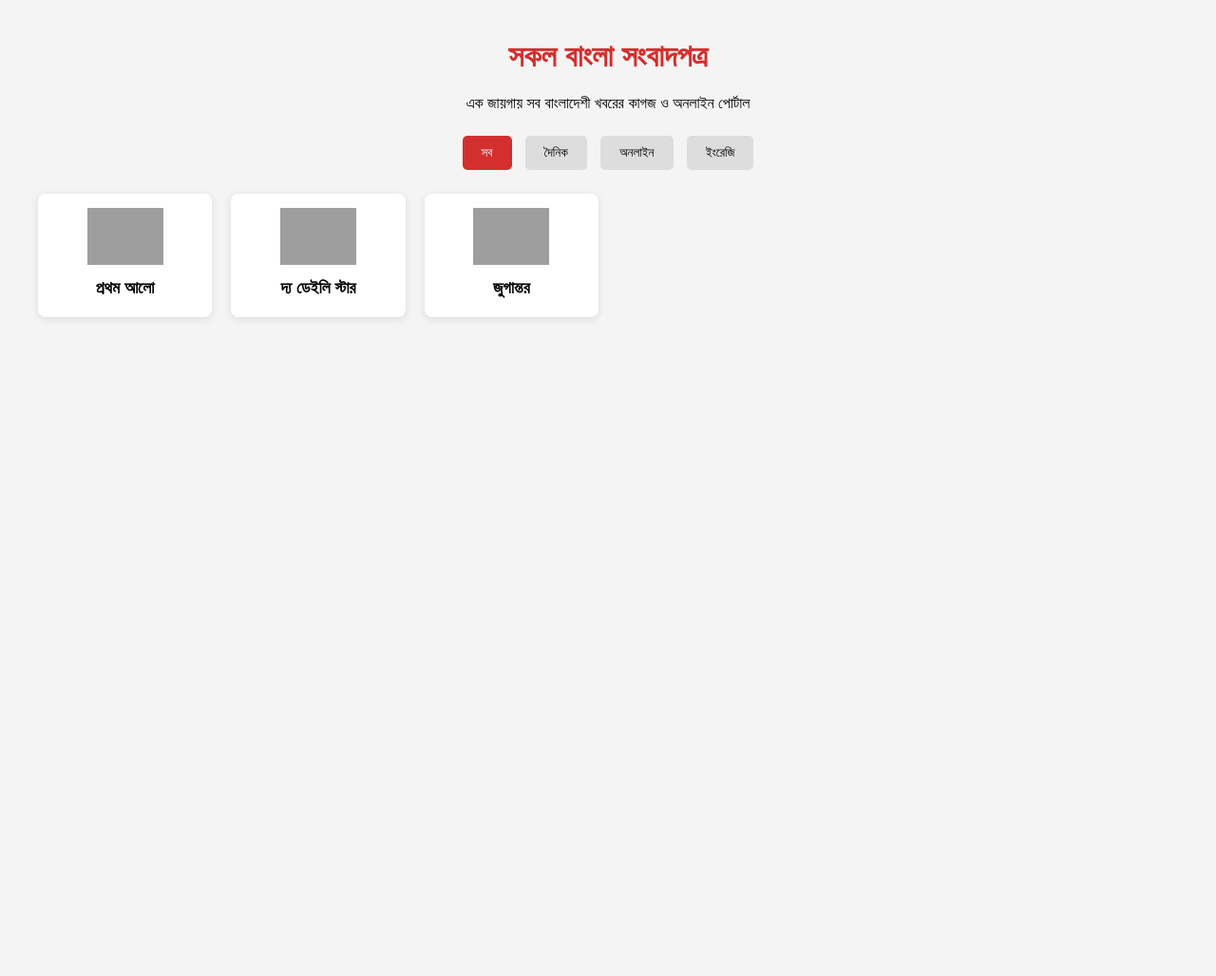
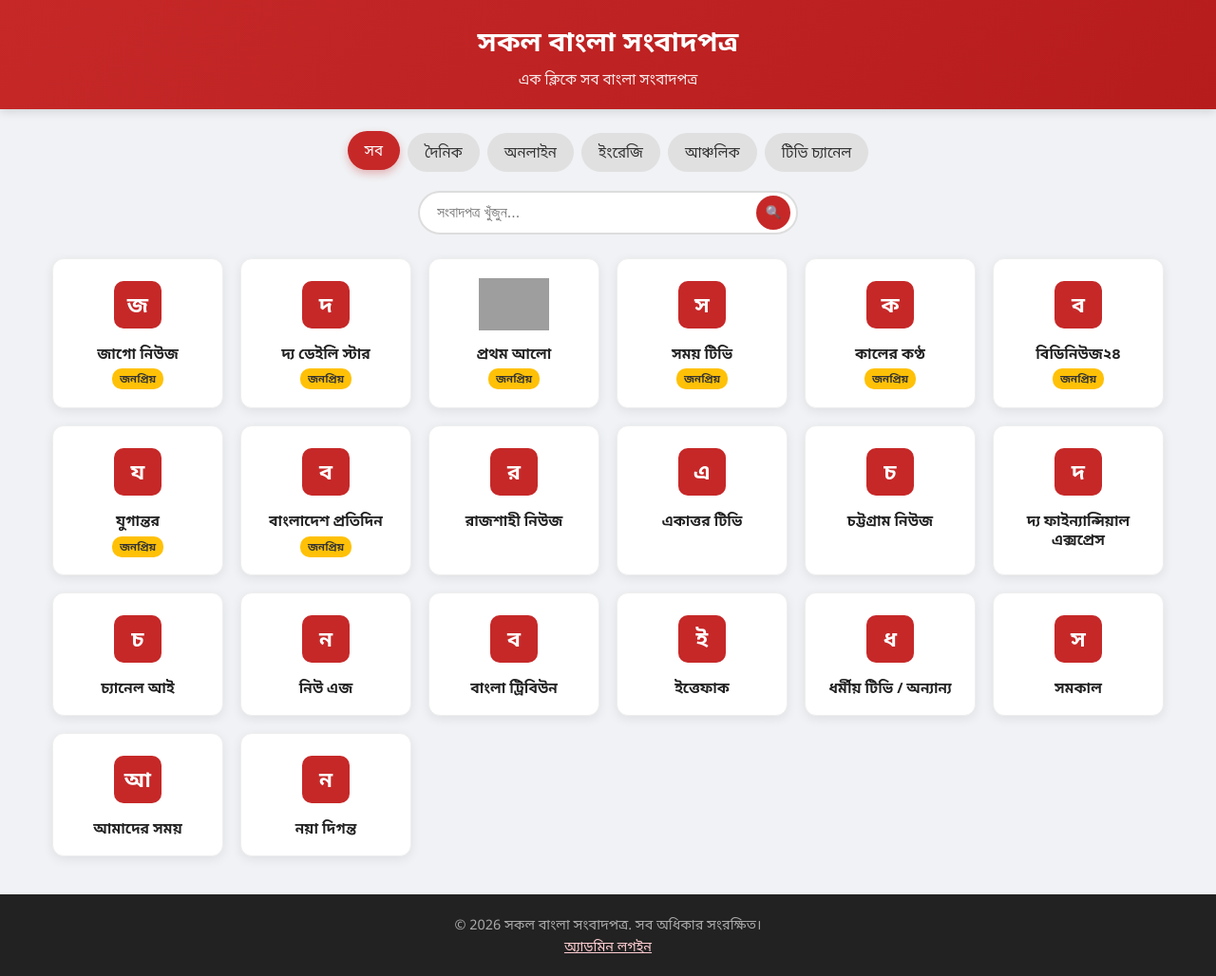
Before and after one commit to mostofafun/newspaper, a PHP site: page /all-bangla-newspaper/index.php in a window 1280 px wide. Shown: the whole page at 95% size. Before the commit the page ends 336 px from the top, so only its background shows below. Run offline with PHP 8.4, Linux system fonts and the light colour scheme; data comes from the database, SQL or seed files in the repository; data that the repository does not hold is empty; grey boxes are pictures that could not be loaded.

Commit message:
Update index.php

```diff
--- a/index.php
+++ b/index.php
@@ -1,98 +1,107 @@
 <?php
-// newspapers.php নামে আলাদা ফাইলেও রাখতে পারো
-$newspapers = [
-    [
-        "name" => "প্রথম আলো",
-        "url" => "https://www.prothomalo.com/",
-        "logo" => "https://www.prothomalo.com/assets/img/logo.png", // আসল লোগো লিংক
-        "category" => "daily"
-    ],
-    [
-        "name" => "দ্য ডেইলি স্টার",
-        "url" => "https://www.thedailystar.net/",
-        "logo" => "https://www.thedailystar.net/sites/all/themes/ts/images/logo.png",
-        "category" => "english"
-    ],
-    [
-        "name" => "জুগান্তর",
-        "url" => "https://www.jugantor.com/",
-        "logo" => "https://www.jugantor.com/assets/img/logo.png",
-        "category" => "daily"
-    ],
-    // আরও অনেক যোগ করো...
-];
+require_once 'config.php';
 
-function getNewspapers($papers, $cat = null) {
-    if ($cat) {
-        return array_filter($papers, fn($p) => $p['category'] === $cat);
-    }
-    return $papers;
+$db = getDB();
+
+// Get categories
+$categories = $db->query("SELECT * FROM categories ORDER BY sort_order ASC")->fetchAll();
+
+// Filter by category
+$catSlug = isset($_GET['cat']) ? trim($_GET['cat']) : null;
+$search = isset($_GET['q']) ? trim($_GET['q']) : null;
+
+$sql = "SELECT n.*, c.name_bn as category_name, c.slug as category_slug
+        FROM newspapers n
+        JOIN categories c ON n.category_id = c.id
+        WHERE n.is_active = 1";
+
+$params = [];
+
+if ($catSlug && $catSlug !== 'all') {
+    $sql .= " AND c.slug = ?";
+    $params[] = $catSlug;
 }
+
+if ($search) {
+    $sql .= " AND n.name LIKE ?";
+    $params[] = '%' . $search . '%';
+}
+
+$sql .= " ORDER BY n.is_featured DESC, n.sort_order ASC, n.name ASC";
+
+$stmt = $db->prepare($sql);
+$stmt->execute($params);
+$newspapers = $stmt->fetchAll();
 ?>
-
 <!DOCTYPE html>
 <html lang="bn">
 <head>
     <meta charset="UTF-8">
     <meta name="viewport" content="width=device-width, initial-scale=1.0">
-    <title>সকল বাংলা সংবাদপত্র - All Bangla Newspaper</title>
-    <style>
-        body { font-family: 'SolaimanLipi', Arial, sans-serif; margin: 0; background: #f4f4f4; }
-        .container { max-width: 1200px; margin: 0 auto; padding: 20px; }
-        h1 { text-align: center; color: #d32f2f; }
-        .grid {
-            display: grid;
-            grid-template-columns: repeat(auto-fill, minmax(180px, 1fr));
-            gap: 20px;
-        }
-        .card {
-            background: white;
-            border-radius: 8px;
-            padding: 15px;
-            text-align: center;
-            box-shadow: 0 2px 8px rgba(0,0,0,0.1);
-            transition: 0.3s;
-        }
-        .card:hover { transform: translateY(-5px); }
-        .card img { max-width: 100%; height: 60px; object-fit: contain; }
-        .card h3 { margin: 10px 0 5px; font-size: 1.1em; }
-        a { text-decoration: none; color: inherit; }
-        .tabs { text-align: center; margin: 20px 0; }
-        .tab-btn {
-            padding: 10px 20px; margin: 5px; border: none; background: #ddd; cursor: pointer; border-radius: 5px;
-        }
-        .tab-btn.active { background: #d32f2f; color: white; }
-    </style>
+    <title><?= SITE_NAME ?> - All Bangla Newspaper Directory</title>
+    <meta name="description" content="বাংলাদেশের সব জনপ্রিয় দৈনিক, অনলাইন ও ইংরেজি সংবাদপত্র এক জায়গায় পড়ুন।">
+    <link rel="stylesheet" href="style.css">
 </head>
 <body>
-    <div class="container">
-        <h1>সকল বাংলা সংবাদপত্র</h1>
-        <p style="text-align:center;">এক জায়গায় সব বাংলাদেশী খবরের কাগজ ও অনলাইন পোর্টাল</p>
+    <header class="header">
+        <div class="container">
+            <h1><?= SITE_NAME ?></h1>
+            <p>এক ক্লিকে সব বাংলা সংবাদপত্র</p>
+        </div>
+    </header>
 
+    <main class="container">
+        <!-- Tabs -->
         <div class="tabs">
-            <button class="tab-btn active" onclick="filterCategory('all')">সব</button>
-            <button class="tab-btn" onclick="filterCategory('daily')">দৈনিক</button>
-            <button class="tab-btn" onclick="filterCategory('online')">অনলাইন</button>
-            <button class="tab-btn" onclick="filterCategory('english')">ইংরেজি</button>
-        </div>
-
-        <div class="grid" id="newsGrid">
-            <?php foreach(getNewspapers($newspapers) as $paper): ?>
-                <a href="https://www.prothomalo.com" target="_blank">
-                    <div class="card">
-                        <img src="https://media.prothomalo.com/prothomalo-bangla/2025-11-17/qix5skks/palo-bangla.svg" alt="<?= htmlspecialchars($paper['Prothom alo']) ?>">
-                        <h3><?= htmlspecialchars($paper['name']) ?></h3>
-                    </div>
+            <a href="?cat=all" class="tab-btn <?= (!$catSlug || $catSlug === 'all') ? 'active' : '' ?>">সব</a>
+            <?php foreach ($categories as $cat): ?>
+                <a href="?cat=<?= htmlspecialchars($cat['slug']) ?>"
+                   class="tab-btn <?= ($catSlug === $cat['slug']) ? 'active' : '' ?>">
+                    <?= htmlspecialchars($cat['name_bn']) ?>
                 </a>
             <?php endforeach; ?>
         </div>
-    </div>
 
-    <script>
-        function filterCategory(cat) {
-            // সিম্পল জাভাস্ক্রিপ্ট ফিল্টার (পরে আরও উন্নত করতে পারবে)
-            window.location.reload(); // এখন শুধু রিলোড, পরে AJAX করে ডাইনামিক করো
-        }
-    </script>
+        <!-- Search -->
+        <form class="search-box" method="GET" action="">
+            <?php if ($catSlug && $catSlug !== 'all'): ?>
+                <input type="hidden" name="cat" value="<?= htmlspecialchars($catSlug) ?>">
+            <?php endif; ?>
+            <input type="text" name="q" placeholder="সংবাদপত্র খুঁজুন..." value="<?= htmlspecialchars($search ?? '') ?>">
+            <button type="submit">🔍</button>
+        </form>
+
+        <!-- Grid -->
+        <?php if (count($newspapers) > 0): ?>
+            <div class="grid">
+                <?php foreach ($newspapers as $paper): ?>
+                    <a href="<?= htmlspecialchars($paper['url']) ?>" target="_blank" rel="noopener" class="card">
+                        <div class="logo-box">
+                            <?php if (!empty($paper['logo'])): ?>
+                                <img src="<?= htmlspecialchars($paper['logo']) ?>" alt="<?= htmlspecialchars($paper['name']) ?>" loading="lazy">
+                            <?php else: ?>
+                                <div class="logo-placeholder">
+                                    <?= mb_substr($paper['name'], 0, 1, 'UTF-8') ?>
+                                </div>
+                            <?php endif; ?>
+                        </div>
+                        <h3><?= htmlspecialchars($paper['name']) ?></h3>
+                        <?php if ($paper['is_featured']): ?>
+                            <span class="featured-badge">জনপ্রিয়</span>
+                        <?php endif; ?>
+                    </a>
+                <?php endforeach; ?>
+            </div>
+        <?php else: ?>
+            <p style="text-align:center; padding: 40px; color:#666;">কোনো সংবাদপত্র পাওয়া যায়নি।</p>
+        <?php endif; ?>
+    </main>
+
+    <footer class="footer">
+        <div class="container">
+            <p>&copy; <?= date('Y') ?> <?= SITE_NAME ?>. সব অধিকার সংরক্ষিত।</p>
+            <p><a href="admin/login.php">অ্যাডমিন লগইন</a></p>
+        </div>
+    </footer>
 </body>
 </html>
```
